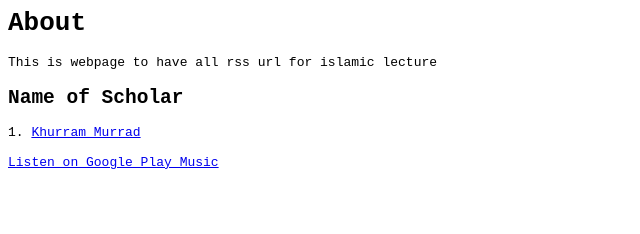
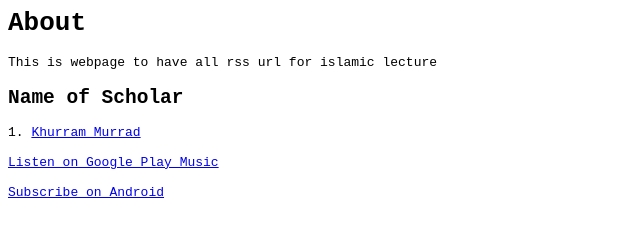
Before and after one commit to khaulafatima/islam4all.github.io, a plain HTML site: page index.html in a window 1280 px wide. Shown: the whole page, without its empty margins (0-640 px from the left). Drawn offline with Linux system fonts and the light colour scheme.

Commit message:
Update index.html

```diff
--- a/index.html
+++ b/index.html
@@ -8,8 +8,9 @@
      <p style="font-family:monospace;" >
         1. <a href="https://en.wikipedia.org/wiki/Khurram_Murad">Khurram Murrad </a>
         <br/><br/>
-        <a href="https://playmusic.app.goo.gl/?ibi=com.google.PlayMusic&isi=691797987&ius=googleplaymusic&apn=com.google.android.music&link=https://play.google.com/music/m/Itsjskwlx2xhnjvasikb5pmlnxy?t%3DKhurram_Murrad_Lectures%26pcampaignid%3DMKT-na-all-co-pr-mu-pod-16">Listen on Google Play Music</a>
+           <a href="https://playmusic.app.goo.gl/?ibi=com.google.PlayMusic&isi=691797987&ius=googleplaymusic&apn=com.google.android.music&link=https://play.google.com/music/m/Itsjskwlx2xhnjvasikb5pmlnxy?t%3DKhurram_Murrad_Lectures%26pcampaignid%3DMKT-na-all-co-pr-mu-pod-16">Listen on Google Play Music</a>
+        <br/><br/>
+           <a href="http://www.subscribeonandroid.com/khaulafatima.github.io/islam4all.github.io/khurram_murrad/podcast/lectures.xml" title="Subscribe on Android">Subscribe on Android</a>
      </p>
-
    </body>
 </html>
```
